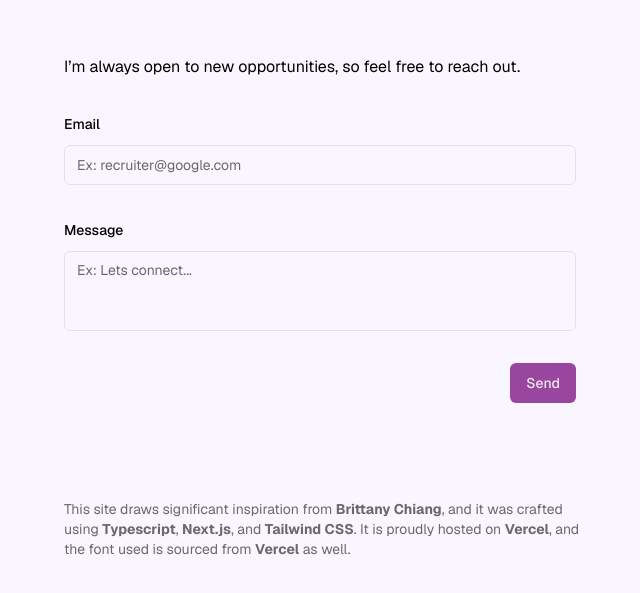
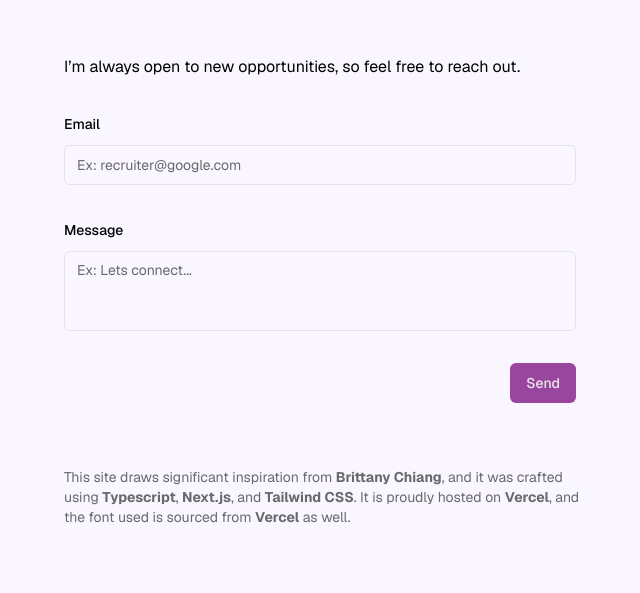
Before and after one commit to galosandoval/portfolio-v2, a Next.js app: page / in a window 1280 px wide. Shown: the part 2454-3047 px from the top of the page, without its empty margins (584-1224 px from the left). Built offline with nearby package versions, Linux system fonts and the light colour scheme.

Commit message:
Update footer styling in page.tsx

```diff
--- a/src/app/page.tsx
+++ b/src/app/page.tsx
@@ -137,7 +137,7 @@ function Header() {
 
 function Footer() {
   return (
-    <footer className="pt-16 text-sm text-muted-foreground md:pt-24">
+    <footer className="pt-16 text-sm text-muted-foreground">
       <p>
         This site draws significant inspiration from{" "}
         <ParagraphLink href="https://brittanychiang.com/">
```
